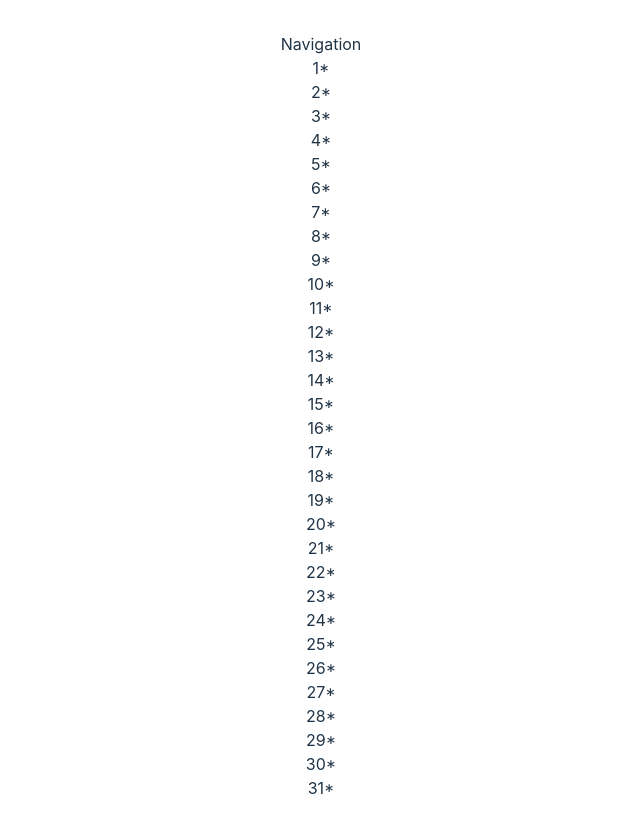
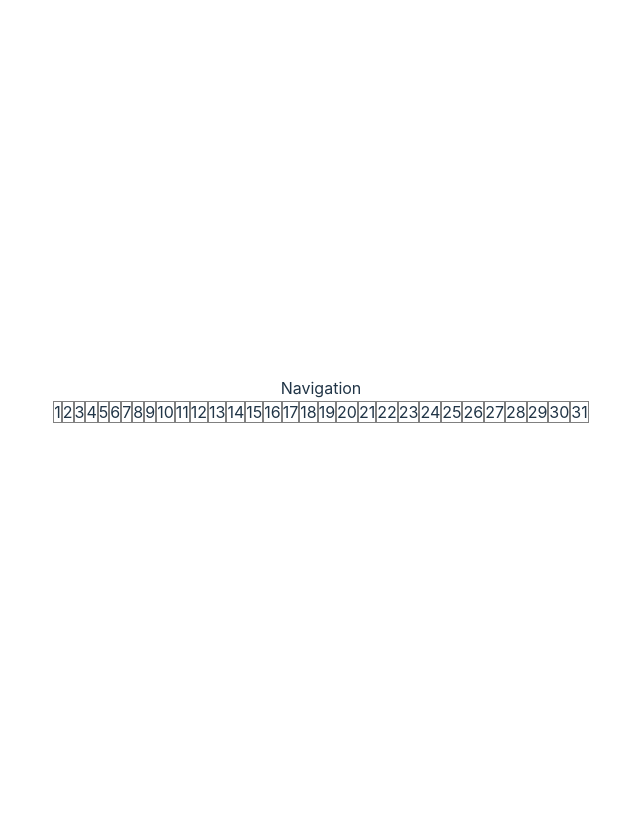
Before and after one commit to ELAGCode/Calendeer, a React (Vite) app: page / in a window 1280 px wide. Shown: the whole page, without its empty margins (319-959 px from the left). After the commit the page ends 800 px from the top, so only its background shows below. Built offline with nearby package versions, Linux system fonts and the light colour scheme.

Commit message:
Fixed modal style. Added form and style to modal.

```diff
--- a/src/components/Calendar.tsx
+++ b/src/components/Calendar.tsx
@@ -1,7 +1,7 @@
 import { FC, useEffect, useState } from "react";
 import EditCellModal from "./EditCellModal";
 import { mockData } from "./mockData";
-
+import { CSSProperties } from "react";
 export type calendarType = {
   calendarData: calendarCellType[] | any[];
 };
@@ -42,7 +42,7 @@ const Calendar: FC<calendarType> = ({ calendarData }) => {
     return {
       //0 based index -> calendar based index (1 based)
       day: idx + 1,
-      month: 8,
+      month: 9,
       year: 2024,
       hasSchedule: false,
       hasNote: true,
@@ -56,7 +56,7 @@ const Calendar: FC<calendarType> = ({ calendarData }) => {
     setCurrentMonthDays(daysInMonth(year, month));
   }, [month, year]);
 
-  const handleCalendarCellClick = (e: any, index: number) => {
+  const handleCalendarCellClick = (_: any, index: number) => {
     setModalOpen(true);
     setCalendarIndex(index);
   };
@@ -66,19 +66,22 @@ const Calendar: FC<calendarType> = ({ calendarData }) => {
   }) => {
     if (currentMonthDays) {
       return (
-        <div>
+        <div key={currentMonthDays}>
           {calendarCellObjectsFilled.map((cell: calendarCellType, index) => {
+            //Calendar individual cell
             return (
-              <div
+              <>
+              <span
+                style={CalendarStyles.calendarCellStyle}
                 onClick={(e) => handleCalendarCellClick(e, index)}
-                key={index}
-              >
+                key={index}>
                 {/* {cell?.hasNote ? "hasNote:true " : "hasNote:false "}
                 {cell?.hasSchedule ? "hasSchedule:true " : "hasSchedule:false "}
                 {cell?.note?.text} */}
                 {cell?.day}
-                {cell.hasNote ? "*" : ""}
-              </div>
+                {/* {cell.hasNote ? "*" : ""} */}
+              </span>
+              </>
             );
           })}
         </div>
@@ -87,41 +90,56 @@ const Calendar: FC<calendarType> = ({ calendarData }) => {
   };
 
   return (
-    <div>
+    <span style={CalendarStyles.calendarCellContainerStyle}>
       <CalendarCellComponentFactory currentMonthDays={currentMonthDays} />
       {modalOpen ? (
         <>
           {/* modal shadow */}
-          <span
-            style={{
-              backgroundColor: "black",
-              position: "absolute",
-              opacity: 0.5,
-              padding: "100vh",
-              left: "0",
-              transform: "translateY(-100vh)",
-              overflow: "hidden",
-            }}
-          ></span>
-          <span
-            // edit cell container style
-            style={{
-              left: "30%",
-              right: "30%",
-              position: "absolute",
-              transform: "translateY(-30em)",
-              backgroundColor: "darkgray",
-              overflow: "hidden",
-            }}
-          >
-            <EditCellModal setModalOpen={setModalOpen} cellData={calendarCellObjectsFilled[calendarIndex!]} />
+          <span style={CalendarStyles.editModalShadowStyle}></span>
+          {/* edit cell container style */}
+          <span style={CalendarStyles.editModalStyle}>
+            <EditCellModal
+              setModalOpen={setModalOpen}
+              cellData={
+                calendarIndex
+                  ? calendarCellObjectsFilled[calendarIndex]
+                  : ({} as calendarCellType)
+              }
+            />
           </span>
         </>
       ) : (
         <></>
       )}
-    </div>
+    </span>
   );
 };
 
+export const CalendarStyles = {
+  editModalStyle: {
+    left: "30%",
+    right: "30%",
+    position: "absolute",
+    transform: "translateY(-10%)",
+    backgroundColor: "darkgray",
+    overflowX: 'hidden',
+  } as CSSProperties,
+  editModalShadowStyle: {
+    backgroundColor: "black",
+    position: "absolute",
+    opacity: 0.5,
+    padding: "100%",
+    left: "0",
+    overflowX: 'hidden',
+    transform: "translateY(-100vh)",
+    overflow: "hidden",
+  } as CSSProperties,
+  calendarCellStyle: {
+  border: "1px solid gray",
+  } as CSSProperties,
+  calendarCellContainerStyle: {
+  display: "grid"
+  } as CSSProperties
+}
+
 export default Calendar;
--- a/src/components/EditCellModal.tsx
+++ b/src/components/EditCellModal.tsx
@@ -1,4 +1,4 @@
-import { Dispatch, FC, SetStateAction } from "react";
+import { Dispatch, FC, SetStateAction, useState } from "react";
 import { calendarCellType } from "./Calendar";
 
 export type editCellType = {
@@ -7,22 +7,28 @@ export type editCellType = {
 };
 
 const EditCellModal: FC<editCellType> = ({ cellData, setModalOpen }) => {
+
+  const [calendarDetailText, setCalendarDetailText] = useState();
+
+  const handleSubmit = (e) => {
+    console.log(e.target)
+  }
+
   return (
     <span>
       <div>
         <h3>
-          Edit cell {cellData?.day}
           <span
+          // 'Close' button style
             style={{
+              display: "flex",
               fontSize: "12px",
-              position: "absolute",
-              marginLeft: "30%",
-              marginTop: "5px",
+              flexDirection: "row-reverse",
+              paddingRight: "16px"
             }}
-            onClick={() => setModalOpen(false)}
-          >
-            Close [X]
+            onClick={() => setModalOpen(false)}> [Close]
           </span>
+          Edit Day
         </h3>
       </div>
       <hr />
@@ -35,10 +41,12 @@ const EditCellModal: FC<editCellType> = ({ cellData, setModalOpen }) => {
       </div>
       <br />
       <div>
-        <textarea placeholder="day details..."></textarea>
+        <form onSubmit={(e: any) => handleSubmit(e)}>
+        <textarea id="dayDetails" placeholder="day details..."></textarea>
+        </form>
       </div>
-      <span> {cellData?.note.text} </span>
-      <span></span>
+      <span> {cellData?.note?.text} </span>
+      <button type="submit" style={{margin: "5px"}} className="btn btn-primary">Submit</button>
     </span>
   );
 };
```
